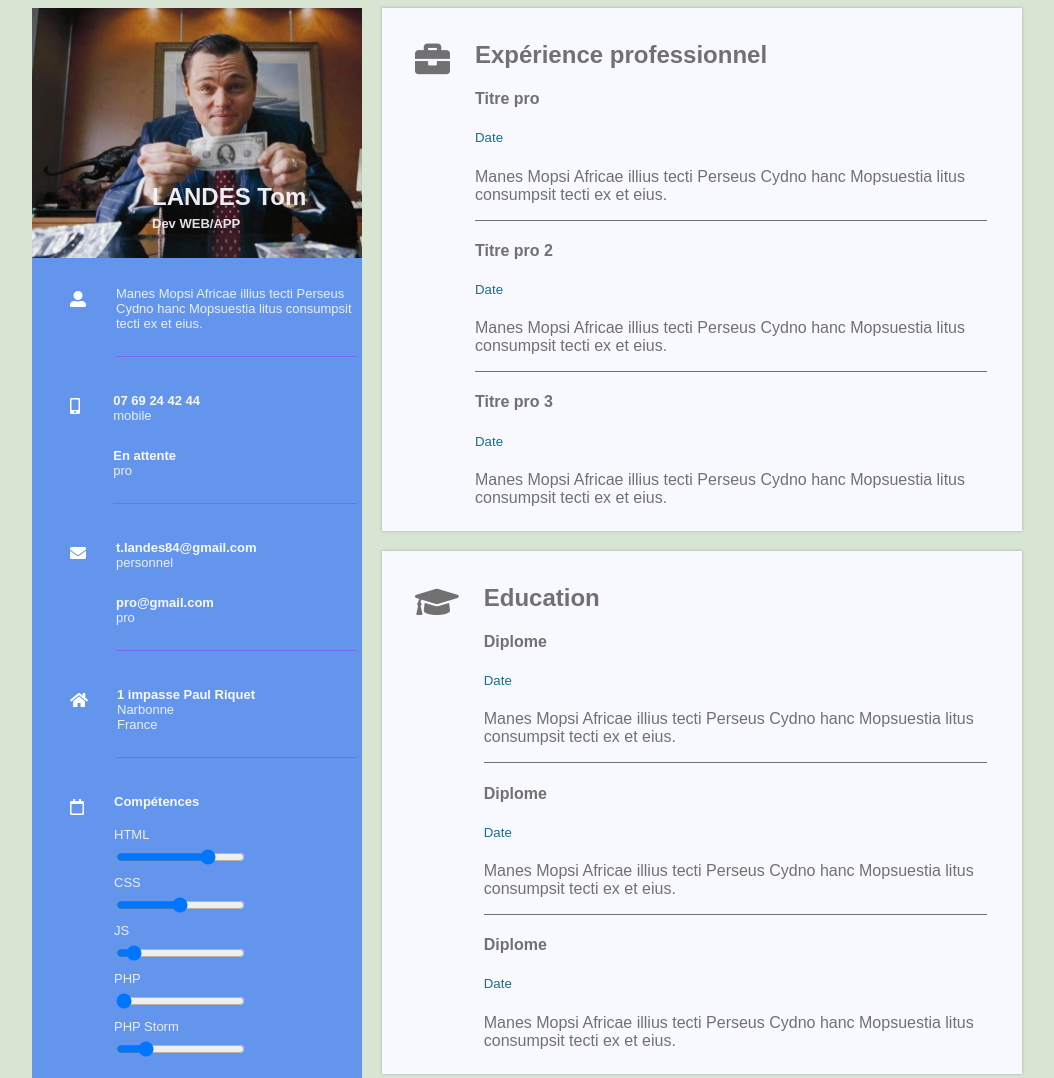
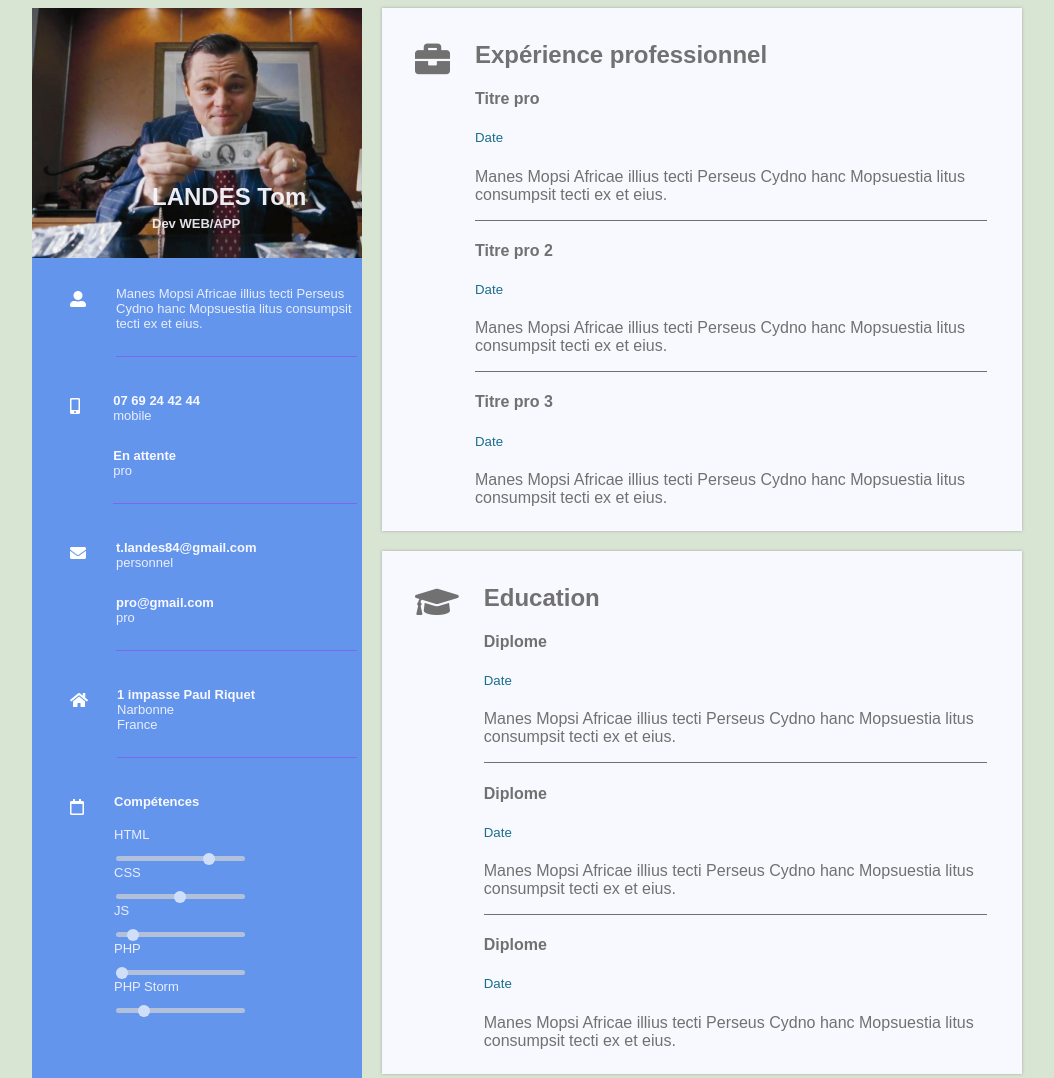
Before and after one commit to Tom-simpleness/CV, a plain HTML site: page index.html in a window 1280 px wide. Shown: the top 1078 px of the page, without its empty margins (113-1167 px from the left). Drawn offline with Linux system fonts and the light colour scheme.

Commit message:
slider range+

```diff
--- a/style.css
+++ b/style.css
@@ -125,6 +125,30 @@
     margin-bottom: 5px;
 }
 
-.slider{
-    margin-bottom: 10px;
+.slider {
+    -webkit-appearance: none;
+    height: 5px;
+    border-radius: 5px;
+    background: #d3d3d3;
+    outline: none;
+    opacity: 0.7;
+    -webkit-transition: .2s;
+    transition: opacity .2s;
 }
+
+.slider::-webkit-slider-thumb {
+    -webkit-appearance: none;
+    appearance: none;
+    width: 12px;
+    height: 12px;
+    border-radius: 50%;
+    background: white;
+    cursor: pointer;
+}
+
+.slider::-moz-range-thumb {
+    width: 12px;
+    height: 12px;
+    border-radius: 50%;
+    background: white;
+    cursor: pointer;
```
